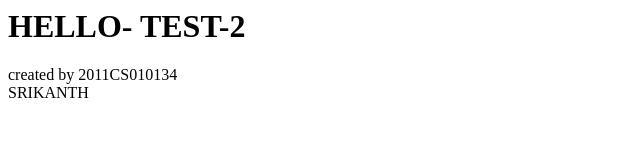
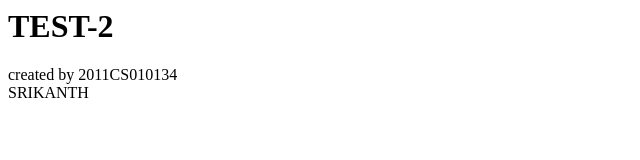
Before and after one commit to Srikanth0k/demo-new, a plain HTML site: page INDEX.html in a window 1280 px wide. Shown: the whole page, without its empty margins (0-640 px from the left). Drawn offline with Linux system fonts and the light colour scheme.

Commit message:
Update INDEX.html

```diff
--- a/INDEX.html
+++ b/INDEX.html
@@ -1,2 +1,2 @@
-<h1> HELLO- TEST-2</h1>
+<h1>  TEST-2</h1>
  <p>created by 2011CS010134<br> SRIKANTH</p>
```
